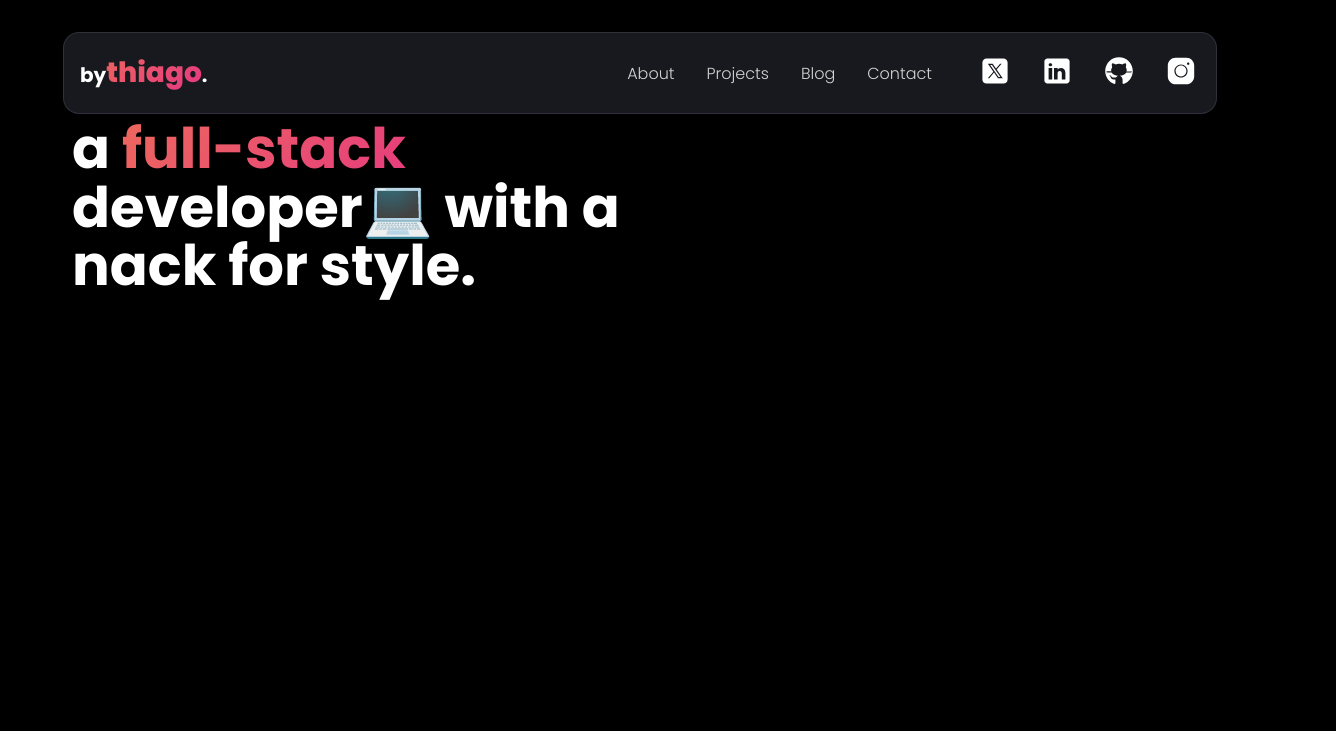
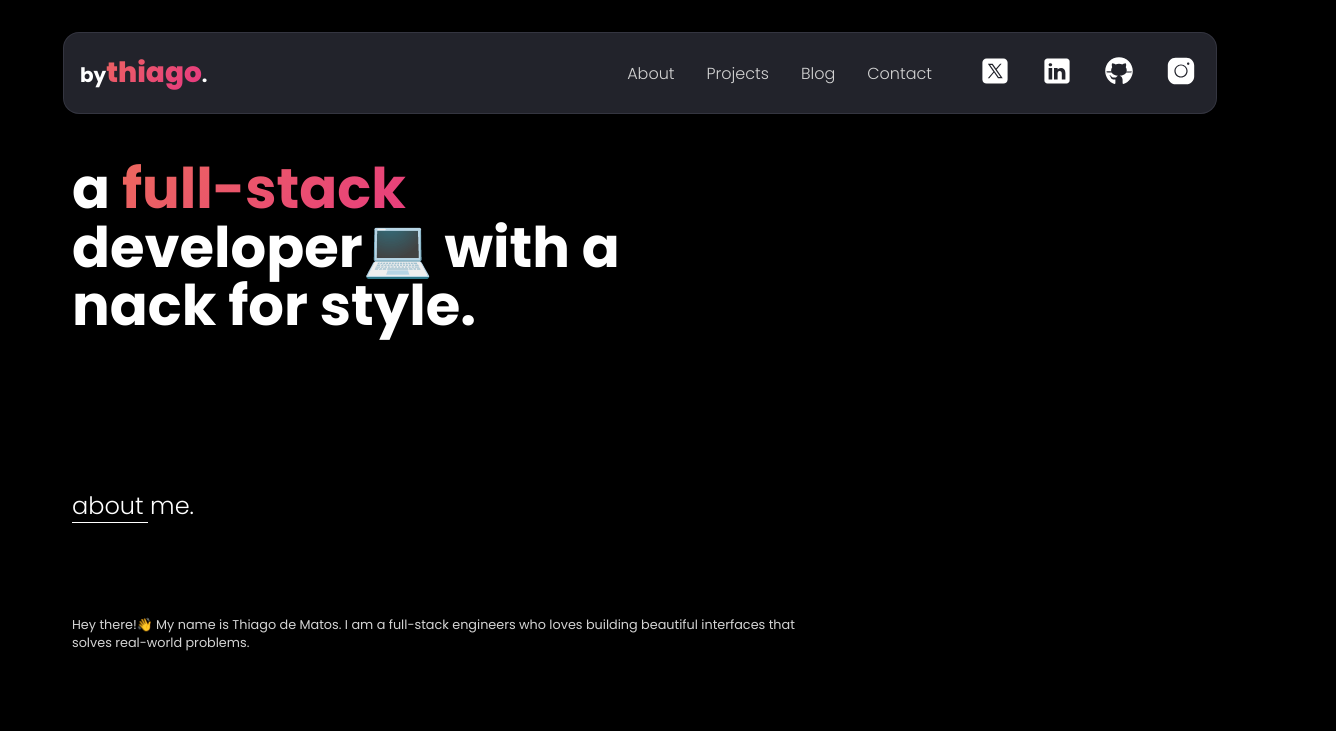
Before and after one commit to tdematos/Portfolio-Website, a website: page index.html in a window 1280 px wide. Shown: the whole page, 1336 px wide, since content can reach past the window. Drawn offline with Linux system fonts and the light colour scheme.

Commit message:
started to style aboutme section and add additional page sections

```diff
--- a/index.html
+++ b/index.html
@@ -167,6 +167,23 @@
         </h1>
       </section>
 
+      <section class="about-me">
+        <h2 class="aboutme-header">about me.</h2>
+        <p class="aboutme-description">
+          Hey there!👋 My name is Thiago de Matos. I am a full-stack engineers
+          who loves building beautiful interfaces that solves real-world
+          problems.
+        </p>
+      </section>
+
+      <section class="tech-stack"></section>
+
+      <section class="projects"></section>
+
+      <section class="contact-me"></section>
+
+      <footer></footer>
+
       <script src="index.js"></script>
     </div>
   </body>
--- /dev/null
+++ b/sass/_aboutme.scss
@@ -0,0 +1,33 @@
+.about-me {
+  height: 30vh;
+  display: flex;
+  flex-direction: column;
+}
+
+.aboutme-header {
+  font-family: $primary-font-family;
+  color: $font-color;
+  position: relative;
+  left: 4rem;
+  margin-top: 0px;
+  margin-bottom: 5rem;
+  font-weight: 300;
+}
+
+.aboutme-header:before {
+  content: "";
+  position: absolute;
+  width: 6%;
+  height: 1px;
+  bottom: 0;
+  border-bottom: 1px solid white;
+}
+
+.aboutme-description {
+  width: 60%;
+  font-family: $primary-font-family;
+  color: $menu-font-color;
+  font-size: 0.8rem;
+  position: relative;
+  left: 4rem;
+}
--- a/sass/color.scss
+++ b/sass/color.scss
@@ -1,4 +1,4 @@
-$banner-color: rgba(49, 50, 60, 0.5);
+$banner-color: rgba(37, 38, 46, 0.941);
 $banner-highlight-color: rgba(71, 72, 86, 0.5);
 $list-hover-color: rgb(176, 176, 176);
 $font-color: white;
--- a/sass/hero.scss
+++ b/sass/hero.scss
@@ -2,7 +2,7 @@
 
 .hero-section {
   margin: 0;
-  height: 50vh;
+  height: 60vh;
   display: flex;
   flex-direction: row;
   align-items: center;
@@ -32,3 +32,6 @@
   -webkit-text-fill-color: transparent;
   animation: gradient 5s ease infinite;
 }
+
+//add more detail to background
+//add some item with animation to
--- a/sass/main.scss
+++ b/sass/main.scss
@@ -1,5 +1,6 @@
 @import "./navbar.scss";
 @import "./hero.scss";
+@import "./_aboutme.scss";
 
 body {
   background-color: $background-color;
--- a/sass/navbar.scss
+++ b/sass/navbar.scss
@@ -9,6 +9,7 @@
 }
 
 .navigation-bar {
+  z-index: 1;
   position: fixed;
   top: 2rem;
   display: flex;
@@ -80,6 +81,10 @@ a {
   text-decoration: none;
 }
 
+a:hover {
+  color: $font-color;
+}
+
 .social-links {
   width: 15rem;
   margin-right: 1.75rem;
@@ -110,7 +115,6 @@ a {
   }
 }
 
-//make text hover color white
 //add hover effect to icons
 //add bounce animation to logo
 //add fade animation to menu
```
Also changed, not shown: css/style.css, 1 other file.
